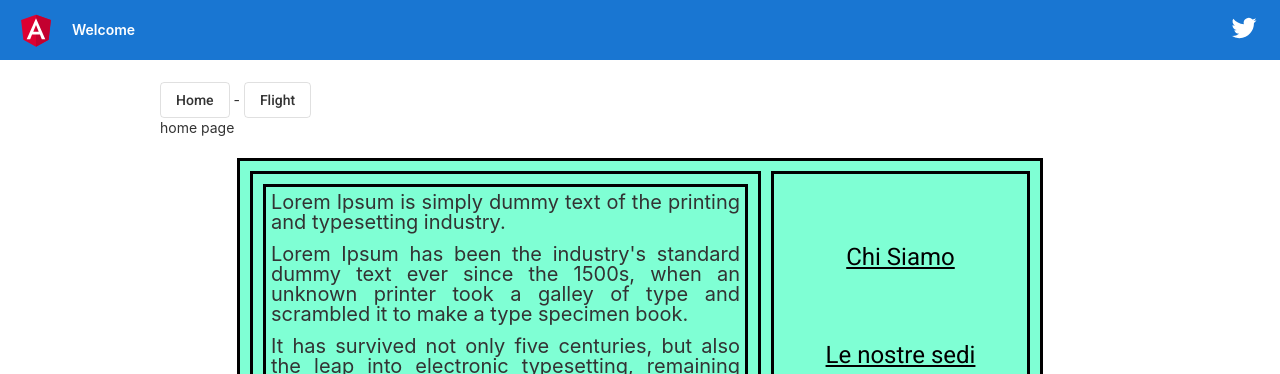
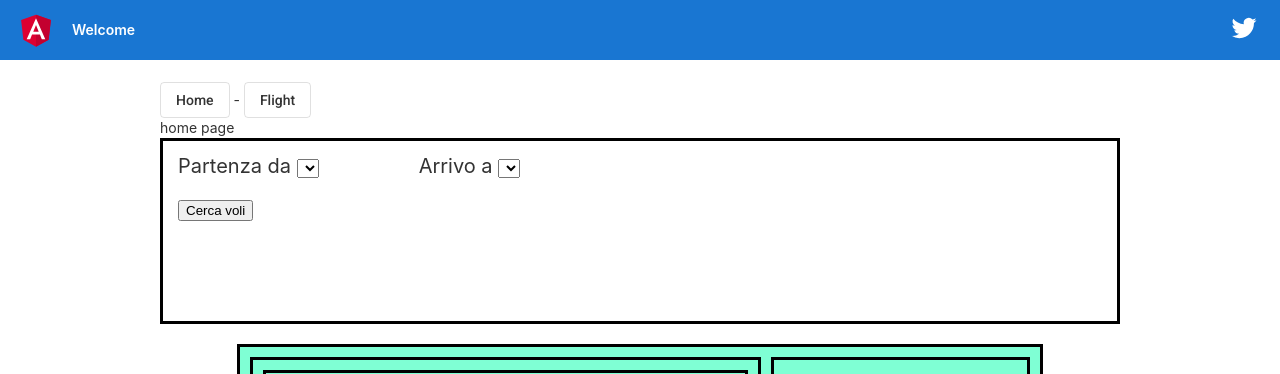
Before and after one commit to stepobiz/pippo-jet, an Angular app: page /home in a window 1280 px wide. Shown: the top 374 px of the page. Built offline with nearby package versions, Linux system fonts and the light colour scheme.

Commit message:
inizio componente search-flight

```diff
--- a/src/app/components/search-flight/search-flight.component.html
+++ b/src/app/components/search-flight/search-flight.component.html
@@ -1,7 +1,13 @@
-<div id="search-flight">
+<div id="flight-search-box">
 
-    <div id="cerca">
+<label>Partenza da </label>
+<select id="departure"></select>
 
-    </div>
+<label>Arrivo a </label>
+<select id="arrival"></select>
+
+<br><br>
+
+<button>Cerca voli</button>
 
 </div>
--- a/src/app/components/search-flight/search-flight.component.scss
+++ b/src/app/components/search-flight/search-flight.component.scss
@@ -1,3 +1,10 @@
-#search-flight {
-    background-color: aquamarine;
+#flight-search-box {
+    height: 150px;
+    border: solid black 3px;
+    padding: 15px;
+    font-size: 20px;
 }
+
+#departure {
+    margin-right: 100px;
+}
```
Also changed, not shown: src/app/components/search-flight/search-flight.component.ts (line endings or trailing spaces).
